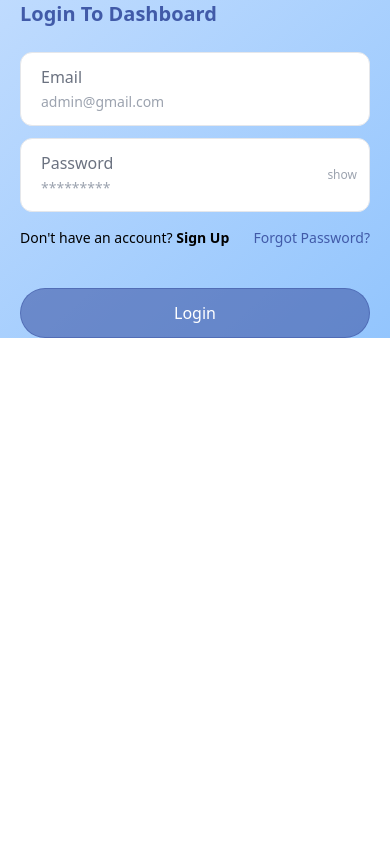
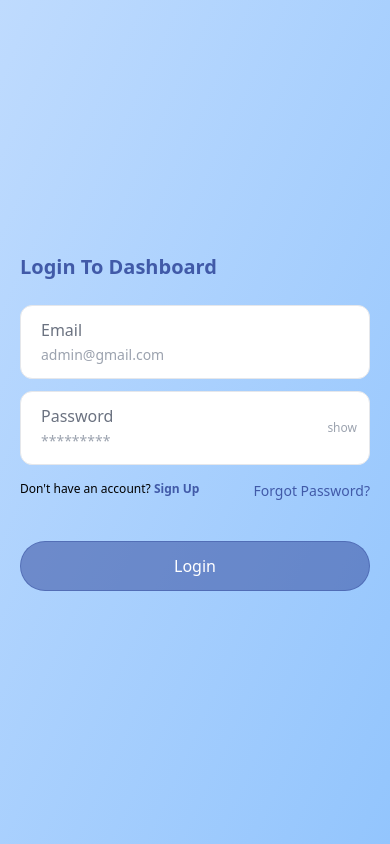
Before and after one commit to zicozydailva/task-management-app, a React (Vite) app: page /auth/login in a window 390 px wide. Built offline with nearby package versions, Linux system fonts and the light colour scheme; no server answers; a web font is replaced by a local one.

Commit message:
chore: signup ui modified

```diff
--- a/src/pages/auth/Login.tsx
+++ b/src/pages/auth/Login.tsx
@@ -56,7 +56,7 @@ const Login = () => {
       ></div>
 
       {/* Login Form Section */}
-      <div className="flex w-full md:w-1/2 flex-col justify-center items-center bg-gradient-to-br from-blue-200 to-blue-300 px-5 md:px-24">
+      <div className="h-screen flex w-full md:w-1/2 flex-col justify-center items-center bg-gradient-to-br from-blue-200 to-blue-300 px-5 md:px-24">
         <form className="w-full max-w-md" onSubmit={handleSubmit}>
           <h1 className="mb-6 text-xl font-bold text-primary">
             Login To Dashboard
@@ -79,9 +79,9 @@ const Login = () => {
             />
           </div>
           <div className="mt-4 text-sm text-primary flex justify-between">
-            <span className="text-black">
+            <span className="text-black text-xs">
               Don't have an account?{" "}
-              <a className="font-bold cursor-pointer" href="/auth/signup">
+              <a className="font-semibold text-primary cursor-pointer" href="/auth/signup">
                 Sign Up
               </a>{" "}
             </span>
--- a/src/pages/auth/SignUp.tsx
+++ b/src/pages/auth/SignUp.tsx
@@ -98,9 +98,9 @@ const SignUp = () => {
             />
           </div>
           <div className="mt-4 text-sm text-primary flex justify-between">
-            <span className="text-black">
+            <span className="text-primary text-xs">
               Already have an account?{" "}
-              <a className="font-bold cursor-pointer" href="/auth/login">
+              <a className="font-semibold cursor-pointer" href="/auth/login">
                 Login
               </a>{" "}
             </span>
```
